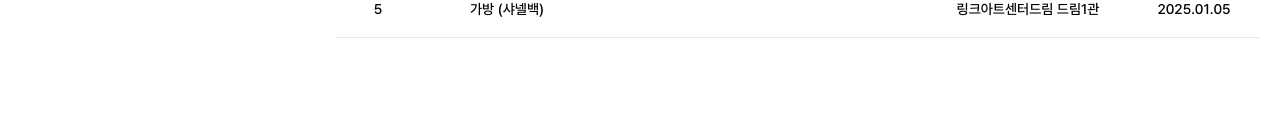
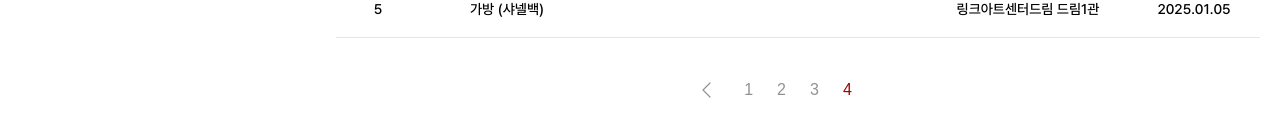
Before and after one commit to MUIT-UMC/Frontend, a React (Vite) app: page /board in a window 1280 px wide. Shown: the part 656-792 px from the top of the page. Built offline with nearby package versions, Linux system fonts and the light colour scheme.

Commit message:
[FEAT] 게시판 페이지네이션 바 추가

```diff
--- a/src/pages/Board.jsx
+++ b/src/pages/Board.jsx
@@ -3,6 +3,8 @@ import styled from "styled-components";
 import BoardMenu from "../components/board/BoardMenu";
 import LostItemSearchBar from "../components/board/LostItemSearchBar";
 import PostList from "../components/board/PostList";
+import ChevronRight from "../assets/icons/ChevronRight.svg";
+import ChevronLeft from "../assets/icons/ChevronLeft.svg";
 function Board() {
   return (
     <>
@@ -23,8 +25,15 @@ function Board() {
           </ButtonWrapper>
           <LostItemSearchBar />
           <PostList />
+          <PageNavigatorWrapper>
+          <Img src={ChevronLeft} />
+            <PageNumber>1</PageNumber>
+            <PageNumber>2</PageNumber>
+            <PageNumber>3</PageNumber>
+            <PageNumber color='#A00000'>4</PageNumber>
+          <Img src={ChevronRight} visibility="hidden"/>
+        </PageNavigatorWrapper>
         </BoardContent>
-
       {/* 게시판 목록, 글쓰기, 글 상세 보기 등 구현 예정 */}
     </BoardContainer>
     </>
@@ -113,3 +122,21 @@ div {
   line-height: normal;
 }
 `
+
+const PageNavigatorWrapper = styled.div`
+  display: flex;
+  flex-direction: row;
+  gap: 24px;
+  align-items: center; /* 수직 가운데 정렬 */
+  justify-content: center;
+  margin-top: 40px;
+
+`
+
+const Img = styled.img`
+visibility: ${(props) => props.visibility ? props.visibility : 'visible'};
+`
+
+const PageNumber = styled.div`
+  color: ${(props) => props.color ? props.color : '#919191'};
+`
```
Also changed, not shown: src/pages/Detail.jsx (+4 -4 lines), src/assets/icons/ChevronLeft.svg (added).
